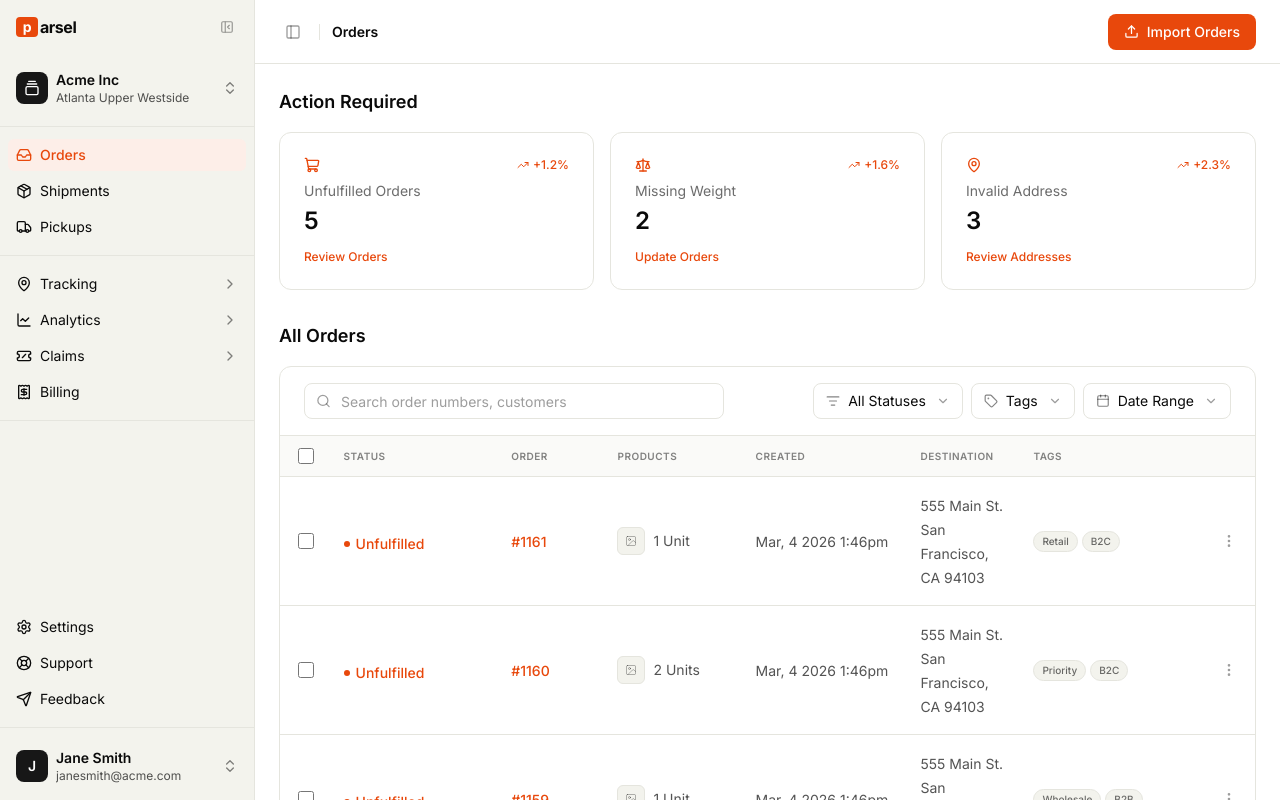
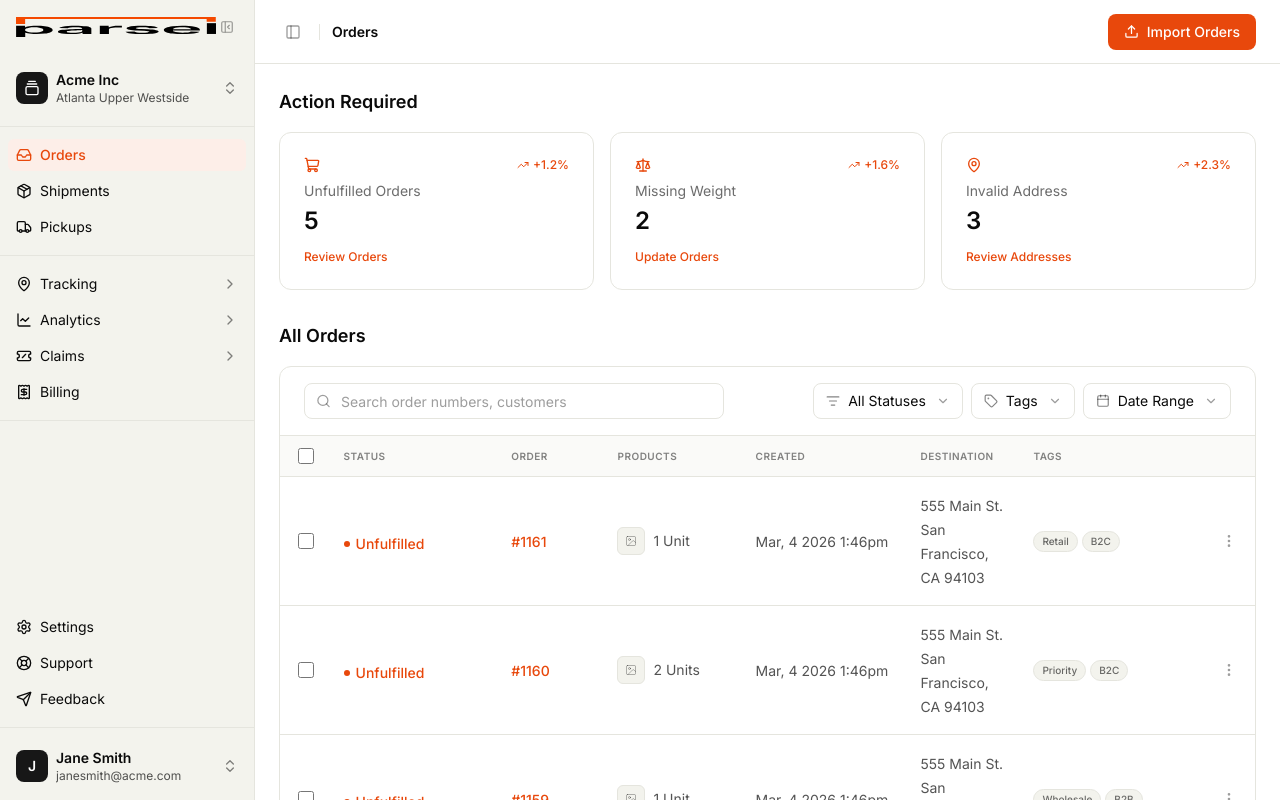
Before and after one commit to ghernandez-parsel/parsel-app, a React (Vite) app: page /orders in a window 1280 px wide. Built offline with nearby package versions, Linux system fonts and the light colour scheme.

Commit message:
logo update

```diff
--- a/src/components/Sidebar.tsx
+++ b/src/components/Sidebar.tsx
@@ -19,47 +19,9 @@ import {
   PanelLeftOpen,
 } from "lucide-react";
 
-// ─── Parsel Wordmark ─────────────────────────────────────────────────────────
-// Matches the Figma logo: orange pill/rect containing white "p", + "arsel" in dark text
+// ─── Parsel Logo ─────────────────────────────────────────────────────────────
 
-function ParselLogo() {
-  return (
-    <div className="flex items-center gap-0 leading-none select-none">
-      {/* Orange badge with white "p" */}
-      <div
-        className="flex items-center justify-center rounded-[4px] shrink-0"
-        style={{ backgroundColor: "#E8480C", width: 22, height: 20 }}
-      >
-        <span
-          style={{
-            fontFamily: "Inter, sans-serif",
-            fontWeight: 700,
-            fontSize: 14,
-            color: "#fff",
-            lineHeight: 1,
-            letterSpacing: "-0.02em",
-          }}
-        >
-          p
-        </span>
-      </div>
-      {/* "arsel" in dark text */}
-      <span
-        style={{
-          fontFamily: "Inter, sans-serif",
-          fontWeight: 700,
-          fontSize: 16,
-          color: "#0a0a0a",
-          letterSpacing: "-0.03em",
-          lineHeight: 1,
-          paddingLeft: 2,
-        }}
-      >
-        arsel
-      </span>
-    </div>
-  );
-}
+import PARSEL_LOGO from "../assets/parsel-logo.svg";
 
 // ─── Types ────────────────────────────────────────────────────────────────────
 
@@ -147,19 +109,11 @@ export function Sidebar() {
       <div className="p-2">
         <div className={cn("flex items-center px-2 py-2", collapsed && "justify-center")}>
           {!collapsed ? (
-            <div className="flex items-center gap-2 flex-1">
-              <ParselLogo />
+            <div className="flex items-center flex-1">
+              <img src={PARSEL_LOGO} alt="Parsel" className="h-5 w-auto" />
             </div>
           ) : (
-            /* Collapsed: just the orange badge */
-            <div
-              className="rounded-[4px] flex items-center justify-center shrink-0"
-              style={{ backgroundColor: "#E8480C", width: 22, height: 20 }}
-            >
-              <span style={{ fontFamily: "Inter, sans-serif", fontWeight: 700, fontSize: 14, color: "#fff", lineHeight: 1 }}>
-                p
-              </span>
-            </div>
+            <img src={PARSEL_LOGO} alt="Parsel" className="h-5 w-auto" />
           )}
           {/* Collapse toggle */}
           <button
```
Also changed, not shown: src/assets/parsel-logo.svg (added).
